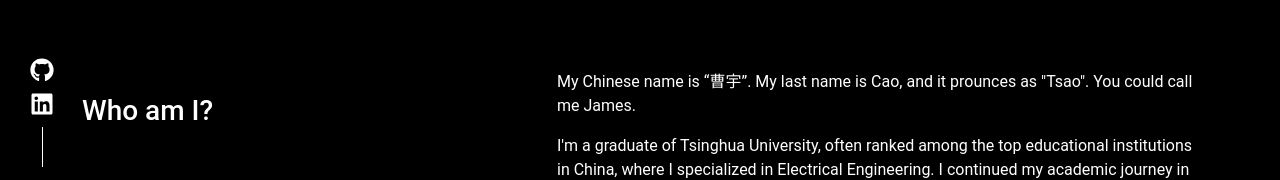
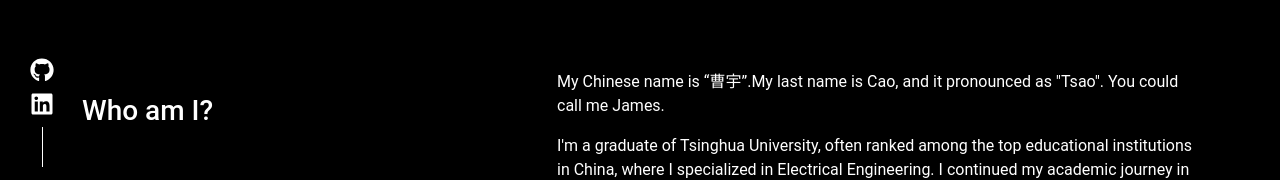
Before and after one commit to jameslovescoding/james-cao-portfolio, a React (Create React App) app: page /about in a window 1280 px wide. Shown: the part 242-422 px from the top of the page. Built offline with nearby package versions, Linux system fonts and the light colour scheme; no server answers.

Commit message:
fixed typo

```diff
--- a/src/content_option.js
+++ b/src/content_option.js
@@ -26,7 +26,7 @@ const introdata = {
 const dataabout = {
     title: "Who am I?",
     aboutme: (<>
-        <p>My Chinese name is “曹宇”. My last name is Cao, and it prounces as "Tsao". You could call me James.</p>
+        <p>My Chinese name is “曹宇”.My last name is Cao, and it pronounced as "Tsao". You could call me James.</p>
         <p>I'm a graduate of Tsinghua University,
             often ranked among the top educational institutions in China,
             where I specialized in Electrical Engineering.
```
